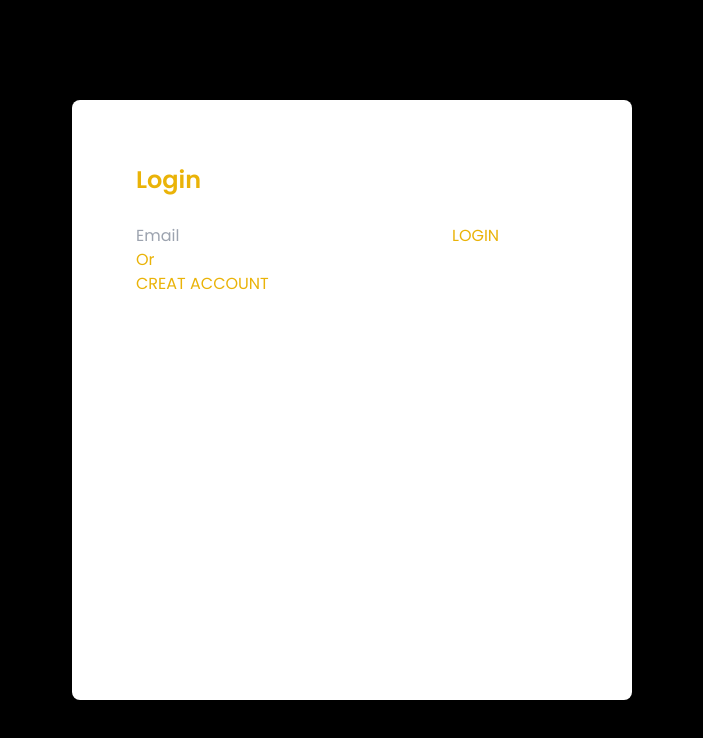
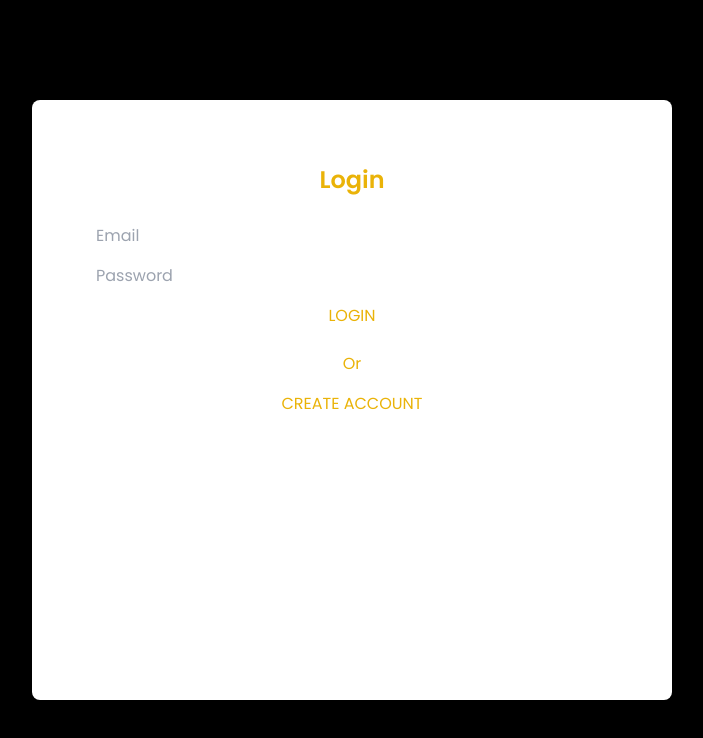
Before and after one commit to luwukien/Libhub-project, a React (Vite) app in the folder frontend/: page /login in a window 1280 px wide. Shown: the top 738 px of the page, without its empty margins (288-991 px from the left). Built offline with nearby package versions, Linux system fonts and the light colour scheme.

Commit message:
add user model

```diff
--- a/frontend/package.json
+++ b/frontend/package.json
@@ -10,6 +10,7 @@
     "preview": "vite preview"
   },
   "dependencies": {
+    "axios": "^1.7.9",
     "react": "^19.0.0",
     "react-dom": "^19.0.0",
     "react-router-dom": "^7.1.5"
--- a/frontend/src/pages/Auth/Login.jsx
+++ b/frontend/src/pages/Auth/Login.jsx
@@ -1,43 +1,60 @@
 import React from "react";
+import { useNavigate } from "react-router-dom";
 
 const Login = () => {
-    return(
-      <div className='h-screen bg-black overflow-hidden relative'>
-        <div className="container h-screen flex items-center justify-center px-20 mx-auto">
-          <div className="">
-            <div>
+  const navigate = useNavigate();
 
-            </div>
+  return (
+    <div className="h-screen bg-black overflow-hidden relative flex items-center justify-center">
+      <div className="w-2/4 h-[75vh] bg-white rounded-lg relative p-16 shadow-cyan-200/20">
+        <form onSubmit={() => {}}>
+          <h4 className="text-2xl font-semibold mb-7 text-yellow-500 text-center">
+            Login
+          </h4>
+
+          {/* Input Email */}
+          <div className="mb-4">
+            <input
+              type="text"
+              placeholder="Email"
+              className="input-box w-full"
+            />
           </div>
 
-          <div className="w-2/4 h-[75vh] bg-white rounded-lg relative p-16 shadow-cyan-200/20">
-            <form onSubmit={() => {}}>
+          {/* Input Password */}
+          <div className="mb-4">
+            <input
+              type="password"
+              placeholder="Password"
+              className="input-box w-full"
+            />
+          </div>
 
-              <h4 className="text-2xl font-semibold mb-7 text-yellow-500">Login</h4>
-
-              <input type="text" placeholder="Email" className="input-box"/>
-
-              <button type="submit" className="btn-primary text-yellow-500">
+          {/* Button Login */}
+          <div className="mb-6">
+            <button type="submit" className="btn-primary w-full text-yellow-500">
               LOGIN
             </button>
+          </div>
 
-              <p className="text-yellow-500">Or</p>
+          <p className="text-yellow-500 text-center mb-4">Or</p>
 
+          {/* Button Create Account */}
+          <div>
             <button
-                type="submit"
-                className="text-yellow-500"
+              type="button"
+              className="w-full text-yellow-500"
               onClick={() => {
                 navigate("/signup");
               }}
             >
-                  CREAT ACCOUNT
+              CREATE ACCOUNT
             </button>
-
+          </div>
         </form>
       </div>
     </div>
-      </div>
-    )
-}
+  );
+};
 
-export default Login
+export default Login;
```
Also changed, not shown: 1 other file (tests, documents, lock files or other folders). Lines whose indentation alone changed are shown as unchanged.
